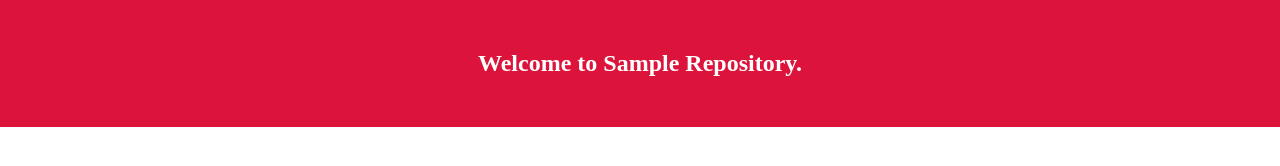
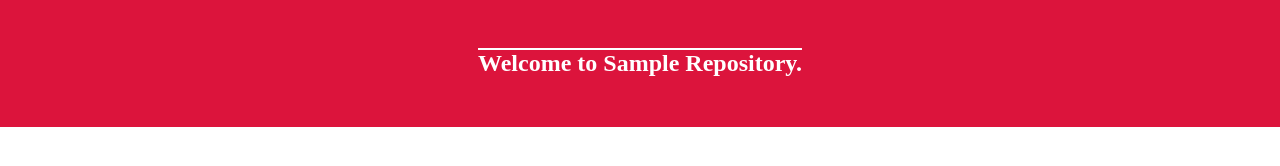
Before and after one commit to Arrafi2644/sample-repo, a plain HTML site: page index.html in a window 1280 px wide. Drawn offline with Linux system fonts and the light colour scheme.

Commit message:
Add text decoration in the heading

```diff
--- a/style/style.css
+++ b/style/style.css
@@ -7,4 +7,5 @@ h2{
     text-align: center;
     background-color: crimson;
     color: white;
+    text-decoration: overline;
 }
```
